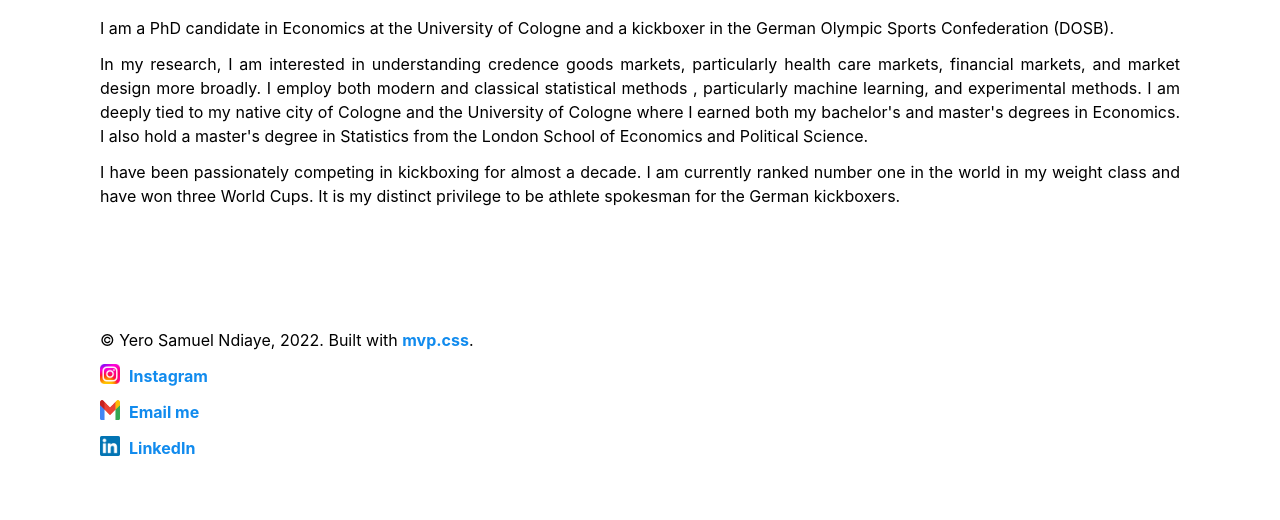
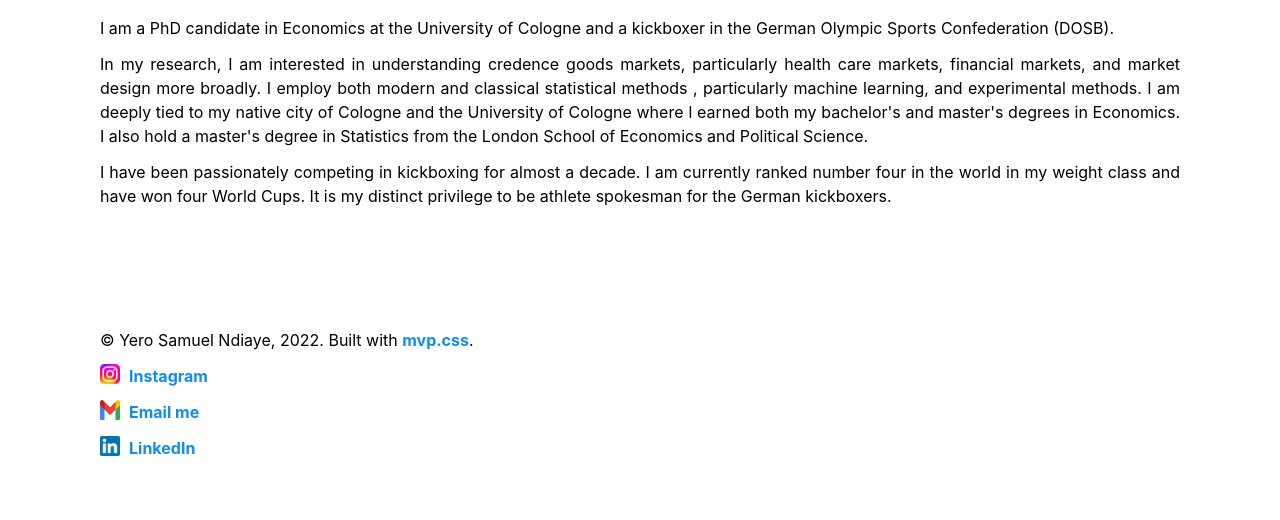
Before and after one commit to yerondiaye/yerondiaye.github.io, a Jekyll site: the page index.html, which Jekyll copies as it is, in a window 1280 px wide. Shown: the part 601-1121 px from the top of the page. Built offline with Jekyll 4.4.1, drawn with Linux system fonts in a browser that asks for light colours.

Commit message:
Update 10/28

```diff
--- a/index.html
+++ b/index.html
@@ -40,7 +40,7 @@
 <p><b>Welcome!</b></p>
 <p align="justify">I am a PhD candidate in Economics at the University of Cologne and a kickboxer in the German Olympic Sports Confederation (DOSB).</p>
 <p align="justify"> In my research, I am interested in understanding credence goods markets, particularly health care markets, financial markets, and market design more broadly. I employ both modern and classical statistical methods , particularly machine learning, and experimental methods. I am deeply tied to my native city of Cologne and the University of Cologne where I earned both my bachelor's and master's degrees in Economics. I also hold a master's degree in Statistics from the London School of Economics and Political Science.</p>
-<p align="justify">I have been passionately competing in kickboxing for almost a decade. I am currently ranked number one in the world in my weight class and have won three World Cups. It is my distinct privilege to be athlete spokesman for the German kickboxers.</p>
+<p align="justify">I have been passionately competing in kickboxing for almost a decade. I am currently ranked number four in the world in my weight class and have won four World Cups. It is my distinct privilege to be athlete spokesman for the German kickboxers.</p>
         </main>
 
 
```
